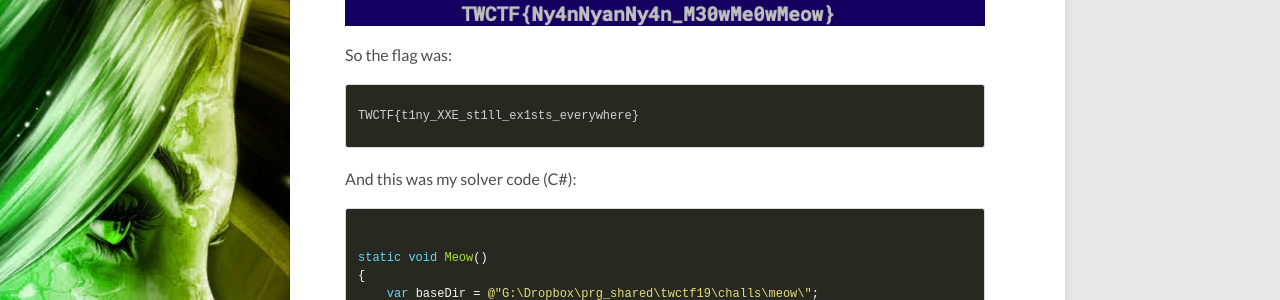
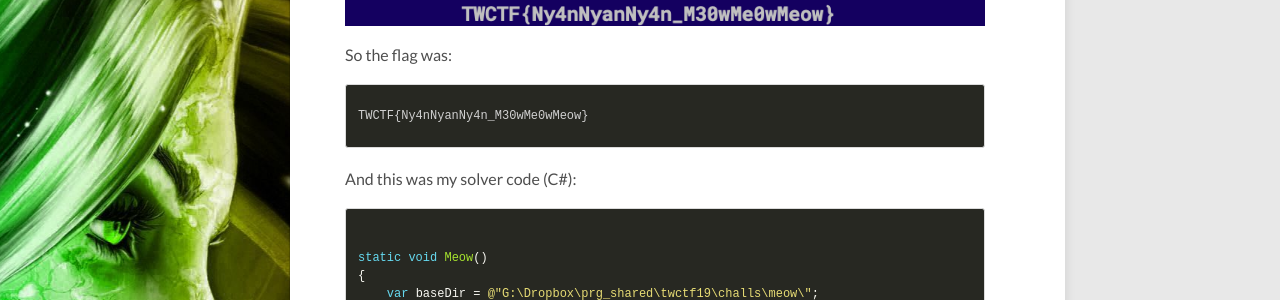
Before and after one commit to koczkatamas/blog, a Jekyll site: the page built from _posts/2019-09-03-twctf-2019-quals-reverse-meow.md, in a window 1280 px wide and 900 px high, scrolled down 9196 px. Shown: the part 151-451 px from the top of the window. Built offline with Jekyll 4.4.1, drawn with Linux system fonts in a browser that asks for light colours; nearby versions of some CDN libraries; comment, search, counter and statistics services are not loaded.

Commit message:
Meow: replace flag to correct one

```diff
--- a/_posts/2019-09-03-twctf-2019-quals-reverse-meow.md
+++ b/_posts/2019-09-03-twctf-2019-quals-reverse-meow.md
@@ -86,7 +86,7 @@ So I simply tried to reorganize the columns in the same order as it changed on m
 So the flag was:
 
 {% highlight text %}
-TWCTF{t1ny_XXE_st1ll_ex1sts_everywhere}
+TWCTF{Ny4nNyanNy4n_M30wMe0wMeow}
 {% endhighlight %}
 
 And this was my solver code (C#):
```
